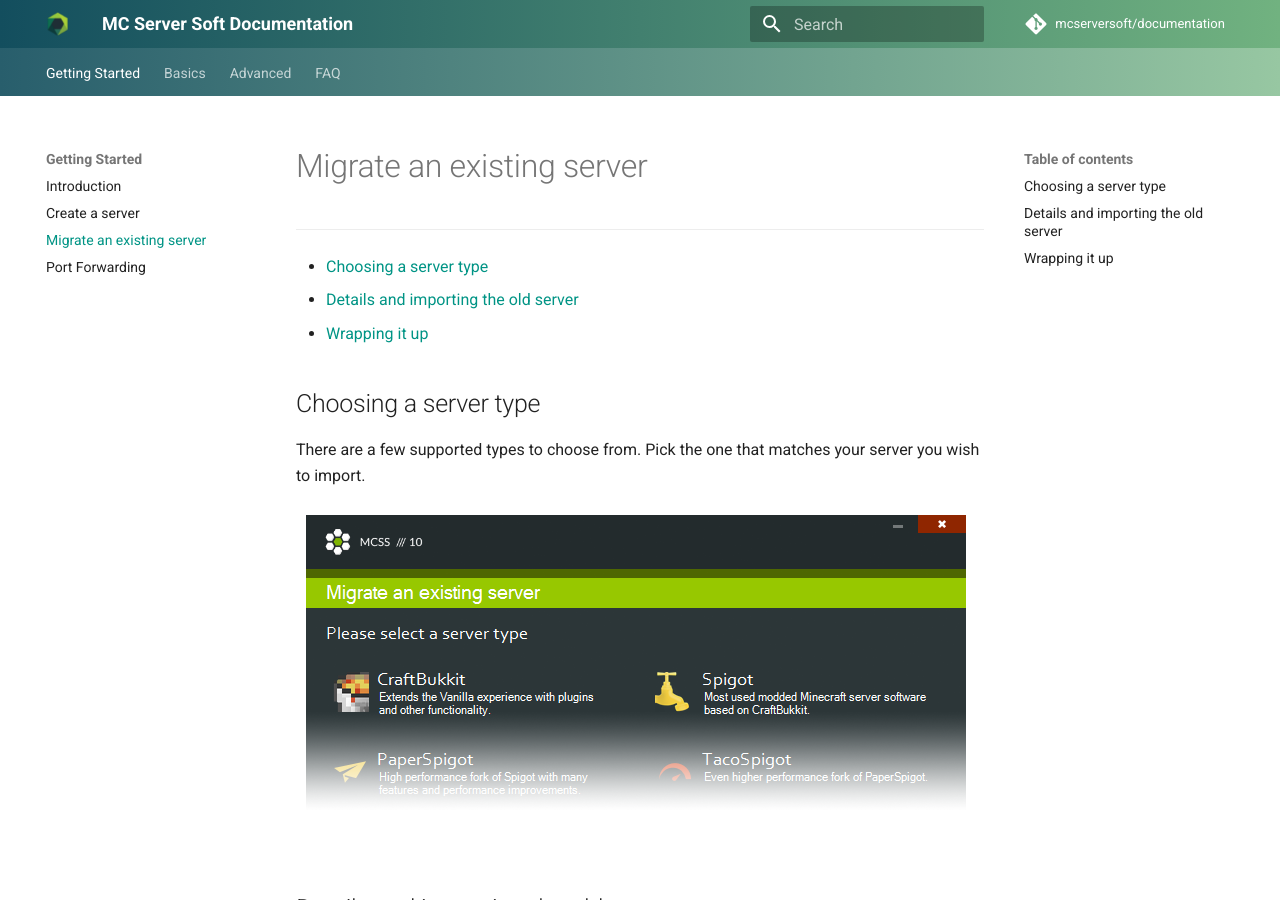
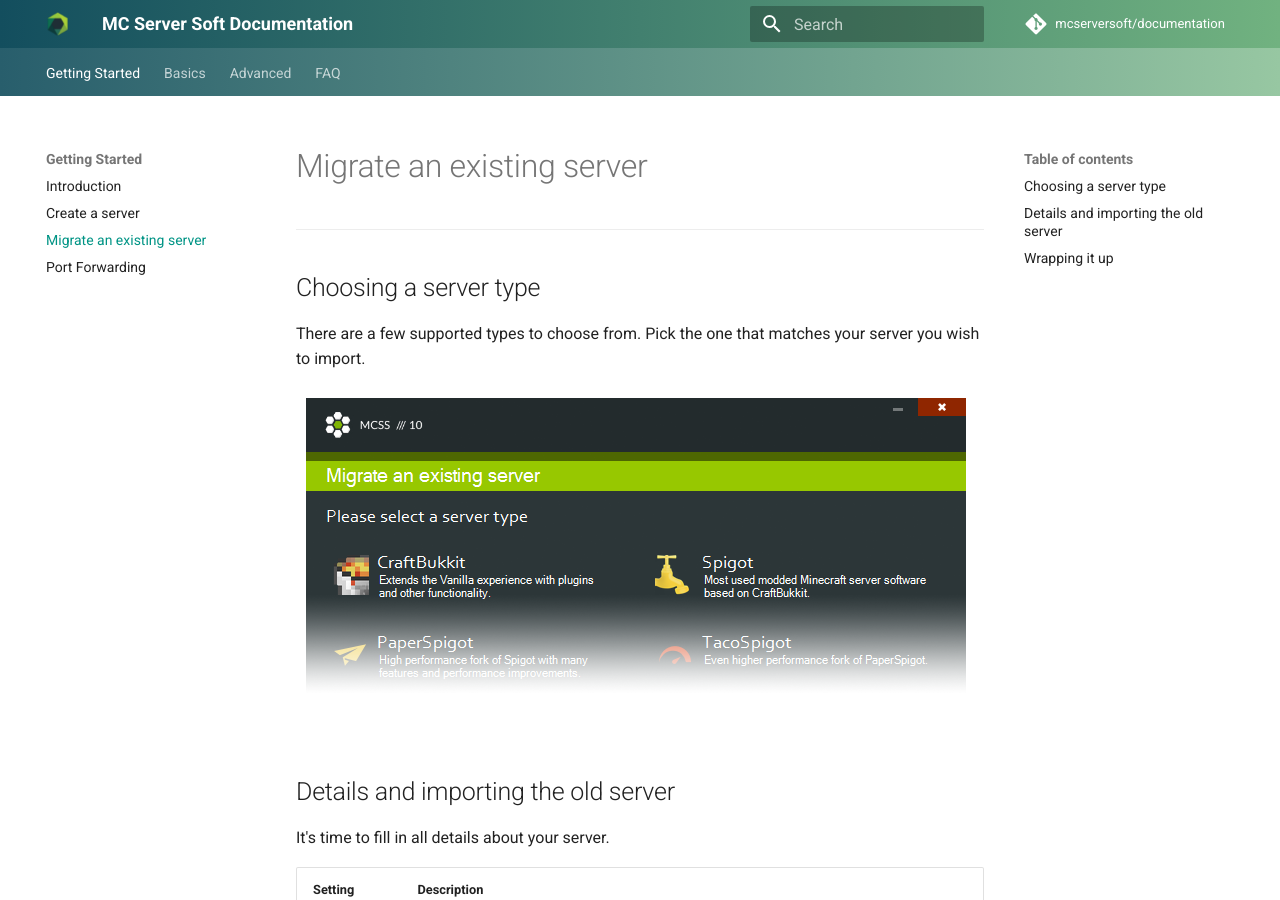
Before and after one commit to mcserversoft/documentation, an MkDocs documentation site: the page built from docs/migrate-server.md, in a window 1280 px wide and 900 px high. Built offline with MkDocs 1.6.1 and Material for MkDocs 9.7.7, drawn with Linux system fonts in a browser that asks for light colours; comment, search, counter and statistics services are not loaded.

Commit message:
Update migrate-server.md
Removed extra table of contents

```diff
--- a/docs/migrate-server.md
+++ b/docs/migrate-server.md
@@ -2,18 +2,12 @@
 
 ---
 
-*   [Choosing a server type](#choosing-a-server-type)
-*   [Details and importing the old server](#details-and-importing-the-old-server)
-*   [Wrapping it up](#wrapping-it-up)
-
-<a name="#choosing-a-server-type"></a>
 ## Choosing a server type
 
 There are a few supported types to choose from. Pick the one that matches your server you wish to import.
 
 ![Part of a screenshot of the create instance window, slightly faded out towards the bottom](assets/screenshots/migrate_server_type.png)
 
-<a name="details-and-importing-the-old-server"></a>
 ## Details and importing the old server
 
 It's time to fill in all details about your server.
@@ -33,7 +27,6 @@
 
 Before you click "Migrate" make sure that the other server is offline.
 
-<a name="wrapping-it-up"></a>
 ## Wrapping it up
 
 All done! Wasn't that easy?
```
